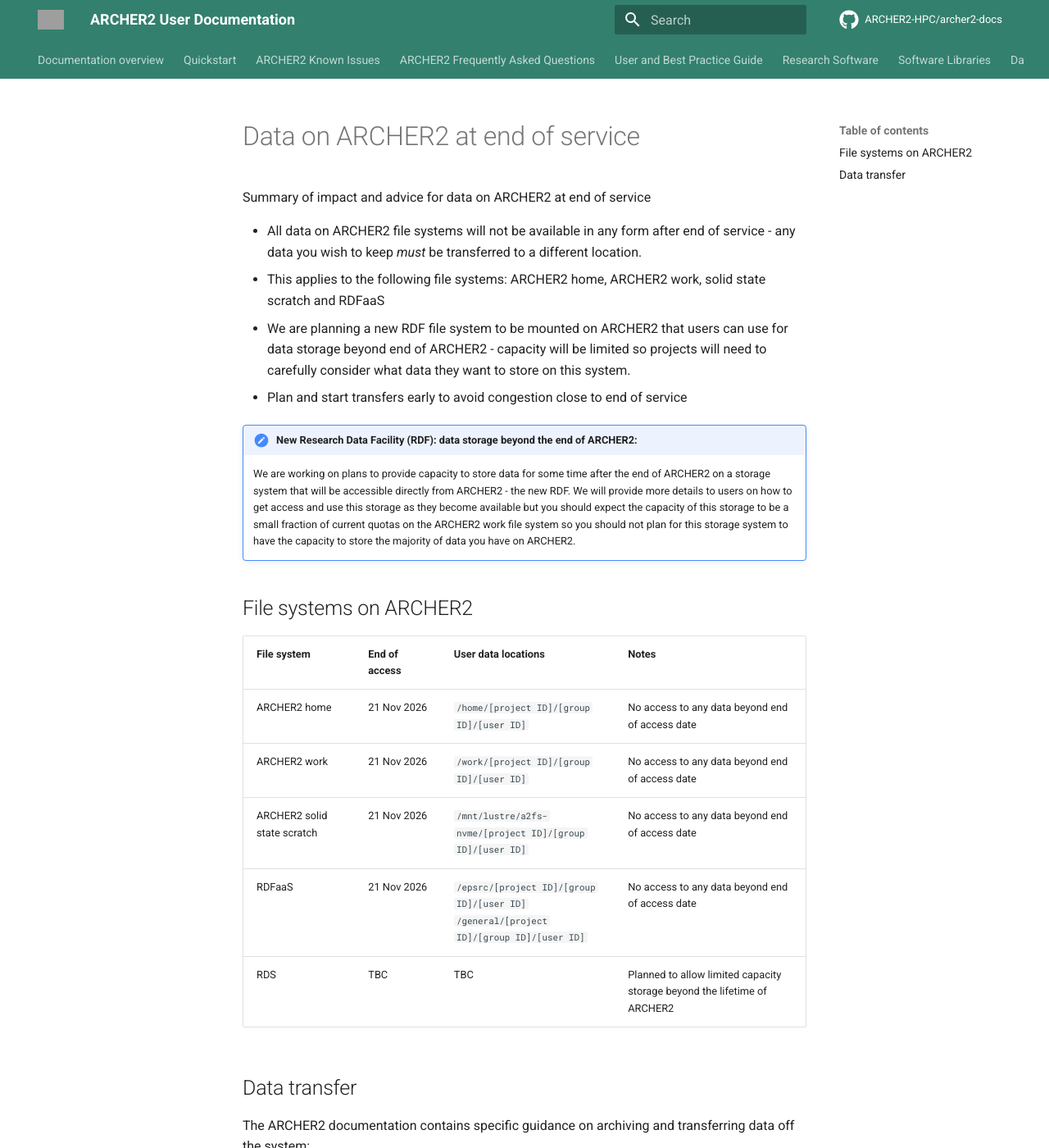
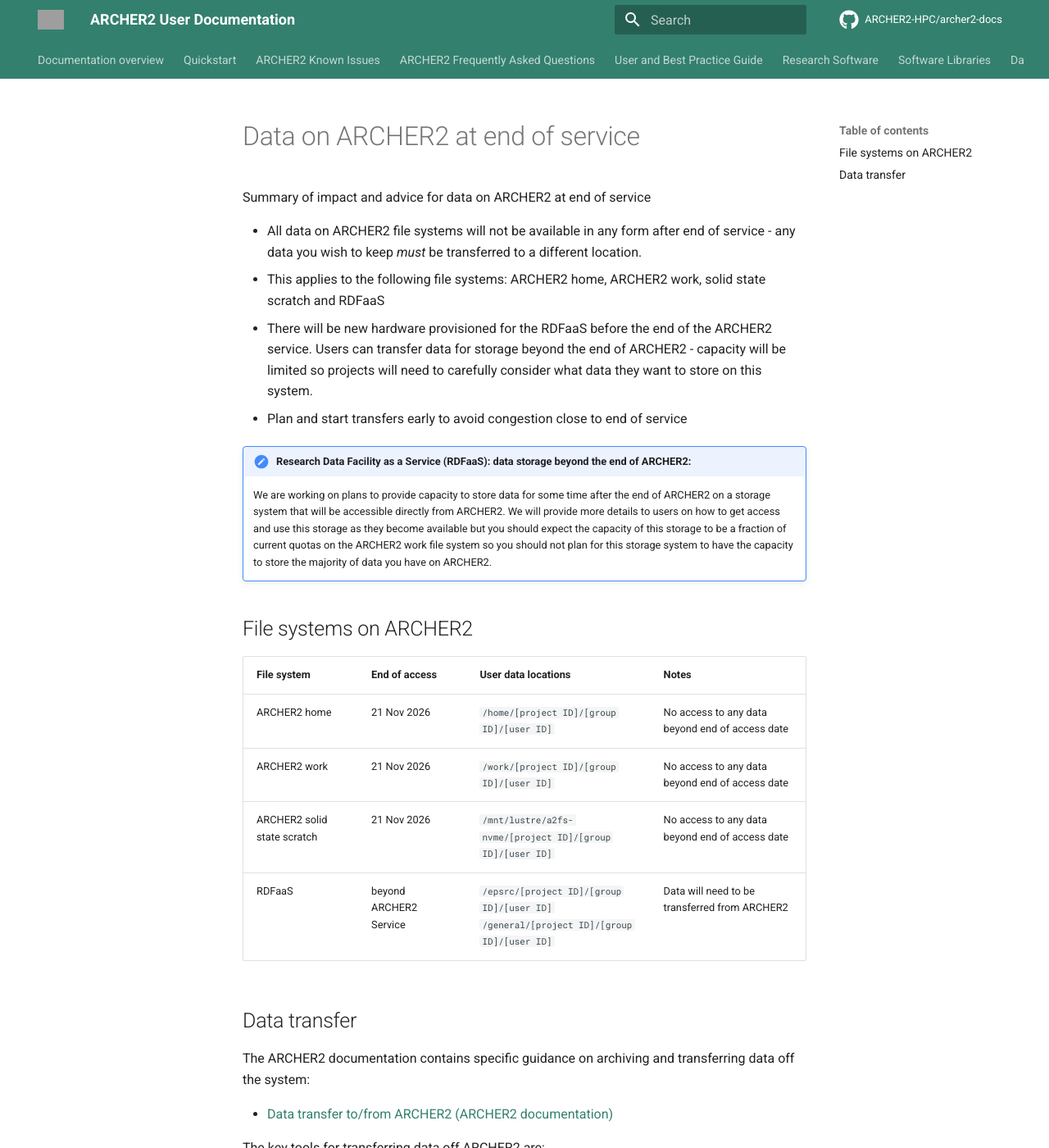
Before and after one commit to ARCHER2-HPC/archer2-docs, an MkDocs documentation site: the page built from docs/end-of-service-2026/data.md, in a window 1280 px wide and 1400 px high. Shown: the whole window at 82% size. Built offline with MkDocs 1.6.1 and Material for MkDocs 9.7.7, drawn with Linux system fonts in a browser that asks for light colours; comment, search, counter and statistics services are not loaded; grey boxes are pictures that could not be loaded.

Commit message:
Update data.md

```diff
--- a/docs/end-of-service-2026/data.md
+++ b/docs/end-of-service-2026/data.md
@@ -5,16 +5,16 @@
 - All data on ARCHER2 file systems will not be available in any form after end of service -
   any data you wish to keep *must* be transferred to a different location.
   + This applies to the following file systems: ARCHER2 home, ARCHER2 work, solid state scratch and RDFaaS
-- We are planning a new RDF file system to be mounted on ARCHER2 that users can use for data storage beyond
-  end of ARCHER2 - capacity will be limited so projects will need to carefully consider what data they
+- There will be new hardware provisioned for the RDFaaS before the end of the ARCHER2 service. Users can transfer data for storage beyond
+  the end of ARCHER2 - capacity will be limited so projects will need to carefully consider what data they
   want to store on this system.
 - Plan and start transfers early to avoid congestion close to end of service
 
-!!! note "New Research Data Facility (RDF): data storage beyond the end of ARCHER2: "
+!!! note "Research Data Facility as a Service (RDFaaS): data storage beyond the end of ARCHER2: "
     We are working on plans to provide capacity to store data for some time after the end of
-    ARCHER2 on a storage system that will be accessible directly from ARCHER2 - the new RDF.
+    ARCHER2 on a storage system that will be accessible directly from ARCHER2.
     We will provide more details to users on how to get access and use this storage as they
-    become available but you should expect the capacity of this storage to be a small fraction
+    become available but you should expect the capacity of this storage to be a fraction
     of current quotas on the ARCHER2 work file system so you
     should not plan for this storage system to have the capacity to store the majority of data
     you have on ARCHER2.
@@ -26,8 +26,8 @@
 | ARCHER2 home | 21 Nov 2026 | `/home/[project ID]/[group ID]/[user ID]` | No access to any data beyond end of access date |
 | ARCHER2 work | 21 Nov 2026 | `/work/[project ID]/[group ID]/[user ID]` | No access to any data beyond end of access date |
 | ARCHER2 solid state scratch | 21 Nov 2026 | `/mnt/lustre/a2fs-nvme/[project ID]/[group ID]/[user ID]` | No access to any data beyond end of access date |
-| RDFaaS | 21 Nov 2026 | `/epsrc/[project ID]/[group ID]/[user ID]` <br/> `/general/[project ID]/[group ID]/[user ID]` | No access to any data beyond end of access date |
-| RDS | TBC | TBC | Planned to allow limited capacity storage beyond the lifetime of ARCHER2 |
+| RDFaaS | beyond ARCHER2 Service | `/epsrc/[project ID]/[group ID]/[user ID]` <br/> `/general/[project ID]/[group ID]/[user ID]` | Data will need to be transferred from ARCHER2 |
+
 
 ## Data transfer
 
```
